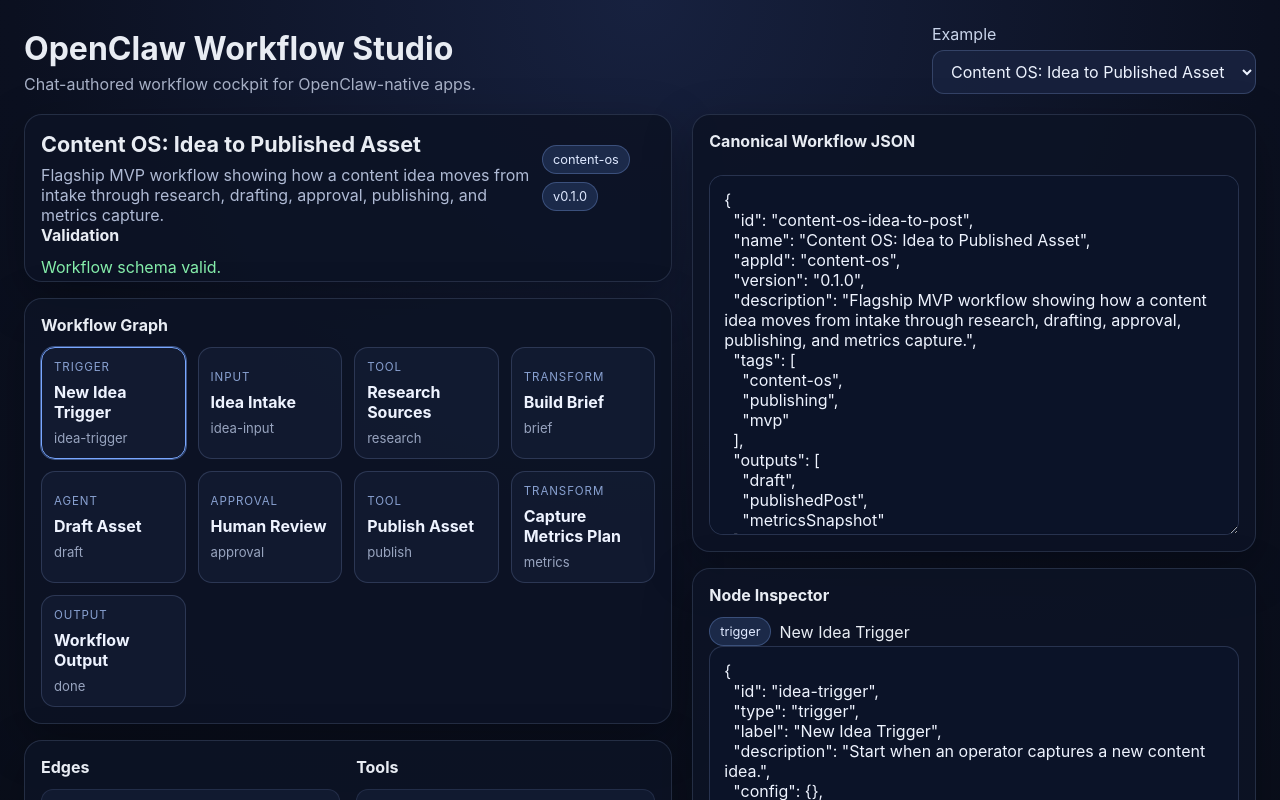
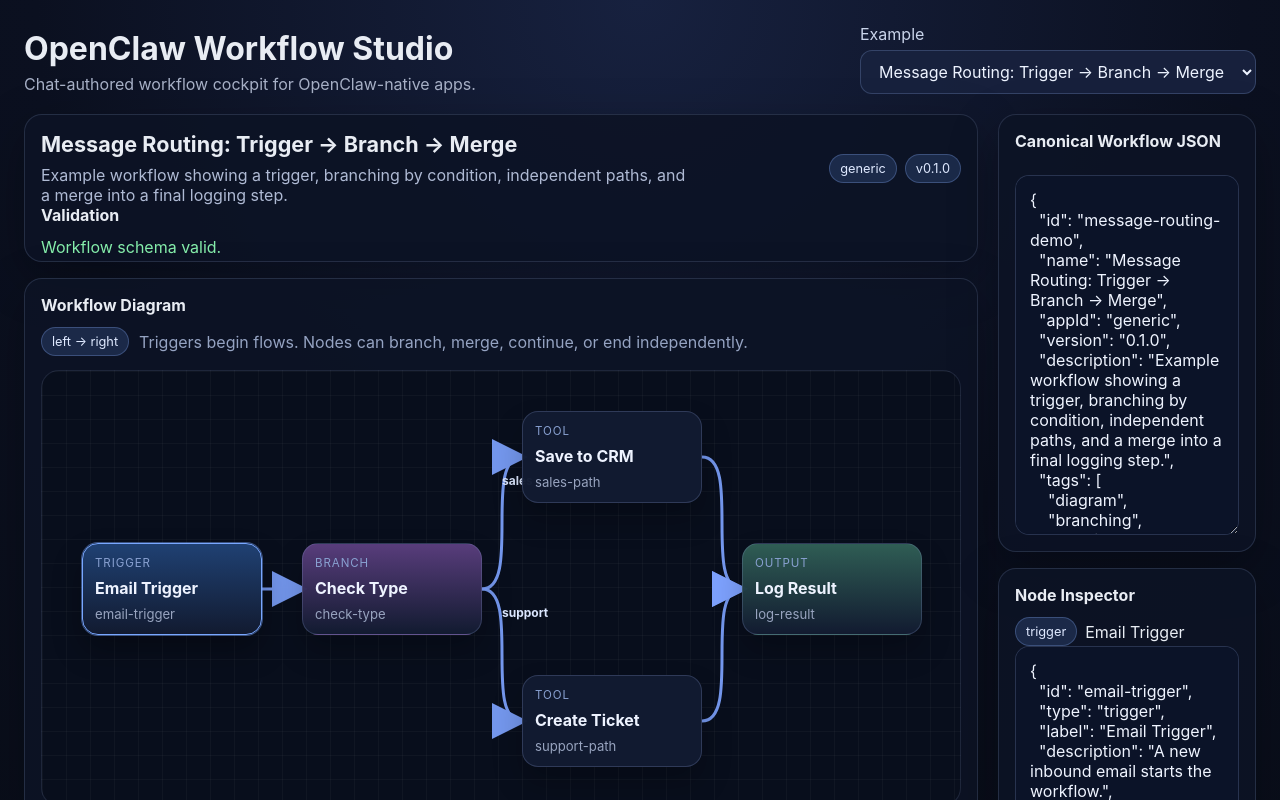
Before and after one commit to ZachariaLentz/openclaw-workflow-studio, a React (Vite) app: page / in a window 1280 px wide. Shown: the top 800 px of the page. Built offline with nearby package versions, Linux system fonts and the light colour scheme.

Commit message:
feat: add left-to-right workflow diagram

```diff
--- a/src/App.css
+++ b/src/App.css
@@ -119,25 +119,78 @@ button {
   margin-bottom: 12px;
 }
 
-.graph-grid {
+.diagram-wrap {
   display: grid;
-  grid-template-columns: repeat(auto-fit, minmax(140px, 1fr));
-  gap: 12px;
+  gap: 14px;
 }
 
-.node-card {
-  text-align: left;
-  background: rgba(18, 27, 49, 0.95);
-  color: #eef3ff;
-  border: 1px solid rgba(130, 152, 201, 0.24);
-  border-radius: 14px;
-  padding: 12px;
-  min-height: 110px;
+.diagram-explainer {
+  display: flex;
+  gap: 10px;
+  align-items: center;
+  flex-wrap: wrap;
 }
 
-.node-card.selected {
+.diagram-surface {
+  position: relative;
+  overflow: auto;
+  max-width: 100%;
+  min-height: 240px;
+  border-radius: 18px;
+  background:
+    linear-gradient(rgba(255, 255, 255, 0.03) 1px, transparent 1px),
+    linear-gradient(90deg, rgba(255, 255, 255, 0.03) 1px, transparent 1px),
+    rgba(9, 14, 28, 0.94);
+  background-size: 24px 24px, 24px 24px, auto;
+  border: 1px solid rgba(130, 152, 201, 0.18);
+}
+
+.diagram-svg {
+  position: absolute;
+  inset: 0;
+  pointer-events: none;
+}
+
+.diagram-edge {
+  fill: none;
+  stroke: #7ea3ff;
+  stroke-width: 3;
+  stroke-linecap: round;
+  opacity: 0.92;
+}
+
+.diagram-edge-label {
+  fill: #dce7ff;
+  font-size: 12px;
+  font-weight: 700;
+}
+
+.diagram-node {
+  position: absolute;
+  text-align: left;
+  background: rgba(18, 27, 49, 0.98);
+  color: #eef3ff;
+  border: 1px solid rgba(130, 152, 201, 0.26);
+  border-radius: 16px;
+  padding: 12px;
+  box-shadow: 0 16px 30px rgba(0, 0, 0, 0.22);
+}
+
+.diagram-node.selected {
   border-color: #79a7ff;
-  box-shadow: 0 0 0 1px rgba(121, 167, 255, 0.45);
+  box-shadow: 0 0 0 1px rgba(121, 167, 255, 0.45), 0 16px 30px rgba(0, 0, 0, 0.3);
+}
+
+.diagram-node.trigger {
+  background: linear-gradient(180deg, rgba(32, 66, 117, 0.98), rgba(18, 27, 49, 0.98));
+}
+
+.diagram-node.branch {
+  background: linear-gradient(180deg, rgba(90, 62, 126, 0.98), rgba(18, 27, 49, 0.98));
+}
+
+.diagram-node.output {
+  background: linear-gradient(180deg, rgba(48, 95, 86, 0.98), rgba(18, 27, 49, 0.98));
 }
 
 .node-type {
--- a/src/App.jsx
+++ b/src/App.jsx
@@ -4,20 +4,100 @@ import { sampleWorkflows } from './data/workflows'
 import { validateWorkflow } from './lib/schema'
 import { runWorkflow } from './lib/runtime'
 
+const NODE_WIDTH = 180
+const NODE_HEIGHT = 92
+const GRID_X = 220
+const GRID_Y = 132
+const PADDING_X = 40
+const PADDING_Y = 40
+
+function getNodePosition(node) {
+  return {
+    left: PADDING_X + (node.position?.x ?? 0) * GRID_X,
+    top: PADDING_Y + (node.position?.y ?? 0) * GRID_Y,
+  }
+}
+
+function getCanvasSize(workflow) {
+  const xs = workflow.nodes.map((node) => node.position?.x ?? 0)
+  const ys = workflow.nodes.map((node) => node.position?.y ?? 0)
+  const maxX = xs.length ? Math.max(...xs) : 0
+  const maxY = ys.length ? Math.max(...ys) : 0
+
+  return {
+    width: PADDING_X * 2 + NODE_WIDTH + maxX * GRID_X,
+    height: PADDING_Y * 2 + NODE_HEIGHT + maxY * GRID_Y,
+  }
+}
+
+function getEdgePath(fromNode, toNode) {
+  const from = getNodePosition(fromNode)
+  const to = getNodePosition(toNode)
+
+  const startX = from.left + NODE_WIDTH
+  const startY = from.top + NODE_HEIGHT / 2
+  const endX = to.left
+  const endY = to.top + NODE_HEIGHT / 2
+  const deltaX = Math.max(40, (endX - startX) / 2)
+
+  return `M ${startX} ${startY} C ${startX + deltaX} ${startY}, ${endX - deltaX} ${endY}, ${endX} ${endY}`
+}
+
 function GraphView({ workflow, selectedNodeId, onSelectNode }) {
+  const size = getCanvasSize(workflow)
+  const nodeMap = new Map(workflow.nodes.map((node) => [node.id, node]))
+
   return (
-    <div className="graph-grid">
-      {workflow.nodes.map((node) => (
+    <div className="diagram-wrap">
+      <div className="diagram-explainer">
+        <span className="pill">left → right</span>
+        <span className="muted">Triggers begin flows. Nodes can branch, merge, continue, or end independently.</span>
+      </div>
+      <div className="diagram-surface" style={{ width: size.width, height: size.height }}>
+        <svg className="diagram-svg" width={size.width} height={size.height} viewBox={`0 0 ${size.width} ${size.height}`}>
+          <defs>
+            <marker id="arrowhead" markerWidth="12" markerHeight="12" refX="10" refY="6" orient="auto">
+              <path d="M 0 0 L 12 6 L 0 12 z" fill="#7ea3ff" />
+            </marker>
+          </defs>
+          {workflow.edges.map((edge) => {
+            const fromNode = nodeMap.get(edge.from)
+            const toNode = nodeMap.get(edge.to)
+            if (!fromNode || !toNode) return null
+
+            return (
+              <g key={edge.id}>
+                <path d={getEdgePath(fromNode, toNode)} className="diagram-edge" markerEnd="url(#arrowhead)" />
+                {edge.condition ? (
+                  <text
+                    x={(getNodePosition(fromNode).left + NODE_WIDTH + getNodePosition(toNode).left) / 2}
+                    y={(getNodePosition(fromNode).top + getNodePosition(toNode).top) / 2 + 8}
+                    className="diagram-edge-label"
+                  >
+                    {edge.condition}
+                  </text>
+                ) : null}
+              </g>
+            )
+          })}
+        </svg>
+
+        {workflow.nodes.map((node) => {
+          const position = getNodePosition(node)
+          return (
             <button
               key={node.id}
-          className={`node-card ${selectedNodeId === node.id ? 'selected' : ''}`}
+              className={`diagram-node ${selectedNodeId === node.id ? 'selected' : ''} ${node.type}`}
+              style={{ left: position.left, top: position.top, width: NODE_WIDTH, height: NODE_HEIGHT }}
               onClick={() => onSelectNode(node.id)}
             >
               <div className="node-type">{node.type}</div>
               <div className="node-label">{node.label}</div>
               <div className="node-id">{node.id}</div>
             </button>
-      ))}
+          )
+        })}
+      </div>
     </div>
   )
 }
@@ -25,7 +105,7 @@ function GraphView({ workflow, selectedNodeId, onSelectNode }) {
 function EdgeList({ workflow }) {
   return (
     <div className="panel-section">
-      <div className="section-title">Edges</div>
+      <div className="section-title">Connections</div>
       <div className="edge-list">
         {workflow.edges.map((edge) => (
           <div key={edge.id} className="edge-item">
@@ -140,7 +220,6 @@ function App() {
   const [nodeEditorText, setNodeEditorText] = useState(JSON.stringify(sampleWorkflows[0].nodes[0], null, 2))
   const [runState, setRunState] = useState(null)
   const [running, setRunning] = useState(false)
-  const [parseError, setParseError] = useState('')
 
   const parsedResult = useMemo(() => {
     try {
@@ -251,7 +330,7 @@ function App() {
           </div>
 
           <div className="panel">
-            <div className="section-title">Workflow Graph</div>
+            <div className="section-title">Workflow Diagram</div>
             {parsedWorkflow ? <GraphView workflow={parsedWorkflow} selectedNodeId={selectedNodeId} onSelectNode={handleSelectNode} /> : null}
           </div>
 
--- a/src/data/workflows.js
+++ b/src/data/workflows.js
@@ -1,4 +1,100 @@
 export const sampleWorkflows = [
+  {
+    id: 'message-routing-demo',
+    name: 'Message Routing: Trigger → Branch → Merge',
+    appId: 'generic',
+    version: '0.1.0',
+    description:
+      'Example workflow showing a trigger, branching by condition, independent paths, and a merge into a final logging step.',
+    tags: ['diagram', 'branching', 'merging', 'mvp'],
+    outputs: ['crmRecord', 'supportTicket', 'logResult'],
+    metadata: {
+      owner: 'Socrates',
+      appView: 'generic',
+      mode: 'chat-authored',
+    },
+    tools: [
+      {
+        id: 'crm.save_lead',
+        title: 'Save to CRM',
+        kind: 'simulated',
+        description: 'Persist sales lead details to the CRM.',
+        inputSchema: { contact: 'object' },
+        outputSchema: { recordId: 'string' },
+        sideEffectLevel: 'write',
+      },
+      {
+        id: 'support.create_ticket',
+        title: 'Create Ticket',
+        kind: 'simulated',
+        description: 'Create a support ticket from message details.',
+        inputSchema: { message: 'object' },
+        outputSchema: { ticketId: 'string' },
+        sideEffectLevel: 'write',
+      },
+      {
+        id: 'system.log_result',
+        title: 'Log Result',
+        kind: 'simulated',
+        description: 'Record final workflow outcome.',
+        inputSchema: { result: 'object' },
+        outputSchema: { logged: 'boolean' },
+        sideEffectLevel: 'write',
+      },
+    ],
+    entryNodeId: 'email-trigger',
+    nodes: [
+      {
+        id: 'email-trigger',
+        type: 'trigger',
+        label: 'Email Trigger',
+        description: 'A new inbound email starts the workflow.',
+        config: {},
+        position: { x: 0, y: 1 },
+      },
+      {
+        id: 'check-type',
+        type: 'branch',
+        label: 'Check Type',
+        description: 'Direct flow based on message category.',
+        config: { branchOn: true },
+        position: { x: 1, y: 1 },
+      },
+      {
+        id: 'sales-path',
+        type: 'tool',
+        label: 'Save to CRM',
+        description: 'Sales inquiry goes to CRM.',
+        toolId: 'crm.save_lead',
+        config: { mockResult: 'Lead saved to CRM.' },
+        position: { x: 2, y: 0 },
+      },
+      {
+        id: 'support-path',
+        type: 'tool',
+        label: 'Create Ticket',
+        description: 'Support inquiry becomes a ticket.',
+        toolId: 'support.create_ticket',
+        config: { mockResult: 'Support ticket created.' },
+        position: { x: 2, y: 2 },
+      },
+      {
+        id: 'log-result',
+        type: 'output',
+        label: 'Log Result',
+        description: 'Both paths can connect into a final log step.',
+        config: { destination: 'ops log' },
+        position: { x: 3, y: 1 },
+      },
+    ],
+    edges: [
+      { id: 'm1', from: 'email-trigger', to: 'check-type' },
+      { id: 'm2', from: 'check-type', to: 'sales-path', condition: 'sales' },
+      { id: 'm3', from: 'check-type', to: 'support-path', condition: 'support' },
+      { id: 'm4', from: 'sales-path', to: 'log-result' },
+      { id: 'm5', from: 'support-path', to: 'log-result' },
+    ],
+  },
   {
     id: 'content-os-idea-to-post',
     name: 'Content OS: Idea to Published Asset',
@@ -137,46 +233,4 @@ export const sampleWorkflows = [
       { id: 'e8', from: 'metrics', to: 'done' },
     ],
   },
-  {
-    id: 'simple-research-flow',
-    name: 'Simple Research Flow',
-    appId: 'generic',
-    version: '0.1.0',
-    description: 'Minimal workflow for validating the schema and runtime.',
-    tags: ['generic'],
-    outputs: ['summary'],
-    metadata: {},
-    tools: [],
-    entryNodeId: 'trigger',
-    nodes: [
-      { id: 'trigger', type: 'trigger', label: 'Manual Trigger', config: {}, position: { x: 0, y: 0 } },
-      {
-        id: 'input',
-        type: 'input',
-        label: 'Input',
-        config: { seedData: { prompt: 'Research AI workflow UX patterns' } },
-        position: { x: 1, y: 0 },
-      },
-      {
-        id: 'agent',
-        type: 'agent',
-        label: 'Synthesize',
-        prompt: 'Summarize the best patterns into a concise memo.',
-        config: { mockResult: 'Summary memo drafted.' },
-        position: { x: 2, y: 0 },
-      },
-      {
-        id: 'output',
-        type: 'output',
-        label: 'Expose Result',
-        config: { destination: 'generic dashboard' },
-        position: { x: 3, y: 0 },
-      },
-    ],
-    edges: [
-      { id: 'a', from: 'trigger', to: 'input' },
-      { id: 'b', from: 'input', to: 'agent' },
-      { id: 'c', from: 'agent', to: 'output' },
-    ],
-  },
 ]
```
Lines whose indentation alone changed are shown as unchanged.
